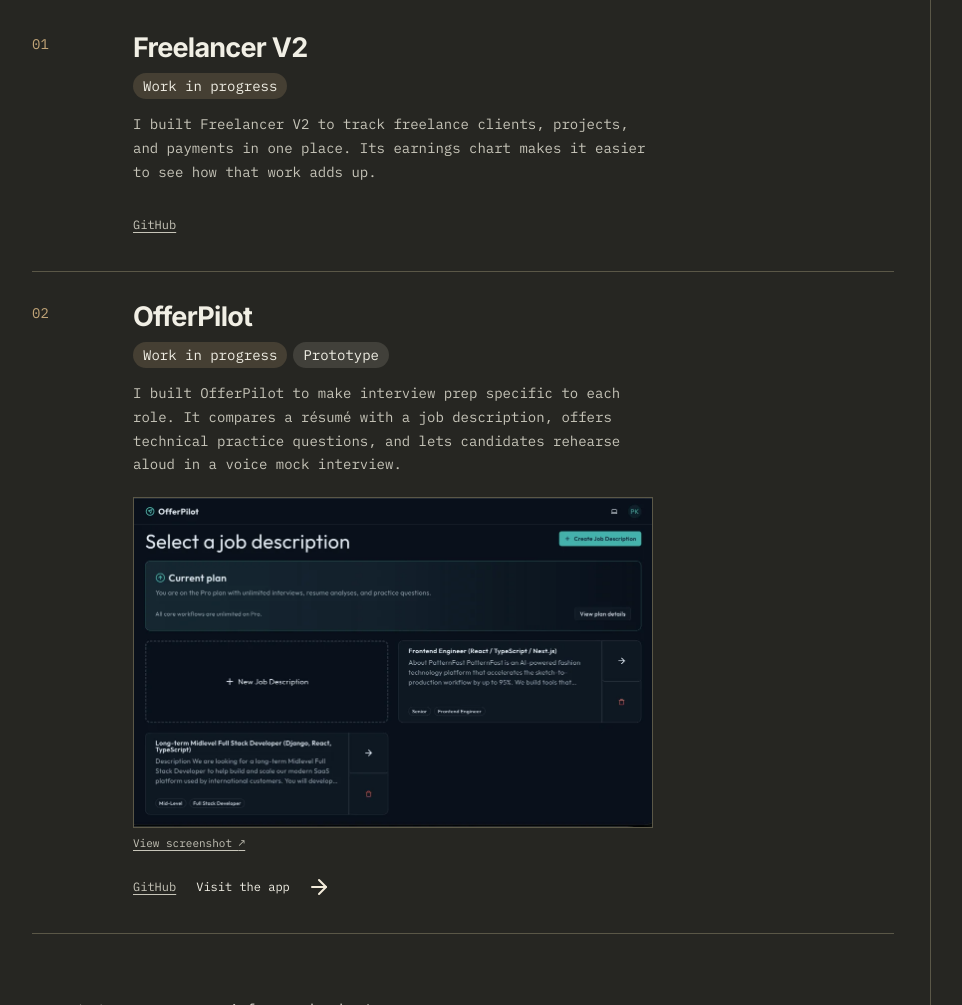
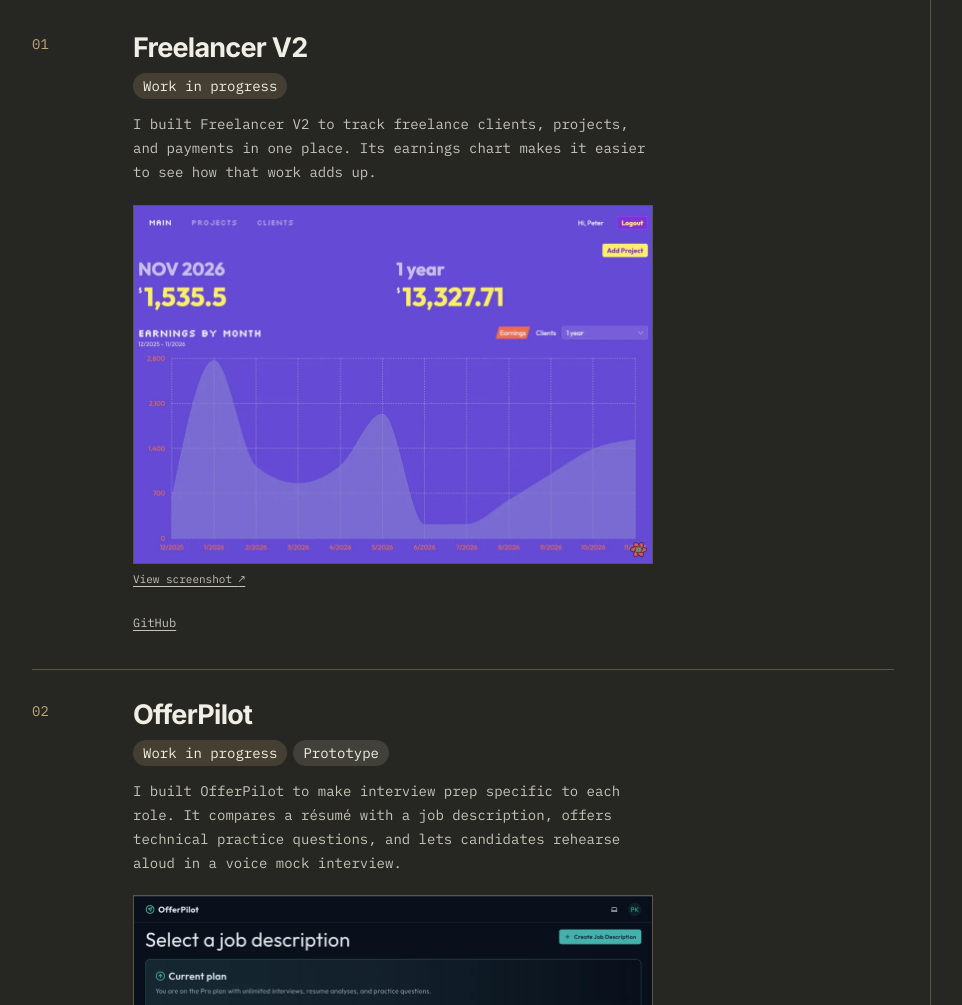
Before and after one commit to GuRuGuMaWaRu/GuRuGuMaWaRu.github.io, a plain HTML site: page index.html in a window 1280 px wide. Shown: the part 701-1706 px from the top of the page, without its empty margins (32-994 px from the left). Drawn offline with Linux system fonts and the light colour scheme.

Commit message:
feat: show a screenshot for Freelancer project

```diff
--- a/index.html
+++ b/index.html
@@ -123,6 +123,20 @@
                   and payments in one place. Its earnings chart makes it easier
                   to see how that work adds up.
                 </p>
+                <a
+                  class="project-preview"
+                  href="assets/freelancer-preview.png"
+                  target="_blank"
+                  rel="noopener noreferrer"
+                  aria-label="View full Freelancer V2 screenshot in a new tab">
+                  <img
+                    src="assets/freelancer-preview-1040.webp"
+                    alt="Freelancer V2 dashboard showing earnings totals and a monthly earnings chart"
+                    width="1040"
+                    height="718"
+                    loading="lazy" />
+                  <span>View screenshot <span aria-hidden="true">↗</span></span>
+                </a>
               </div>
               <div class="project-actions">
                 <a
```
Also changed, not shown: assets/freelancer-preview-1040.webp (added), assets/freelancer-preview.png (added).
